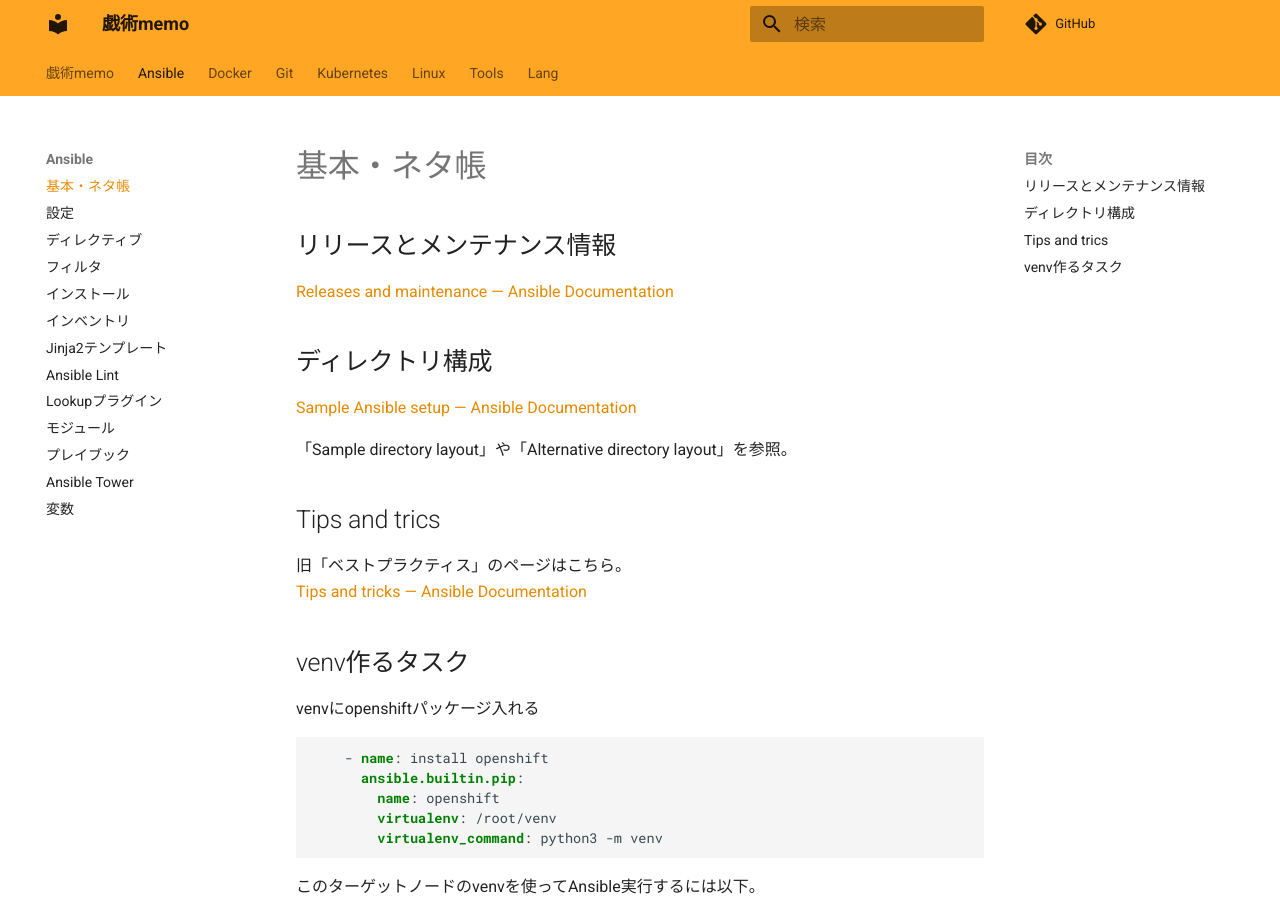
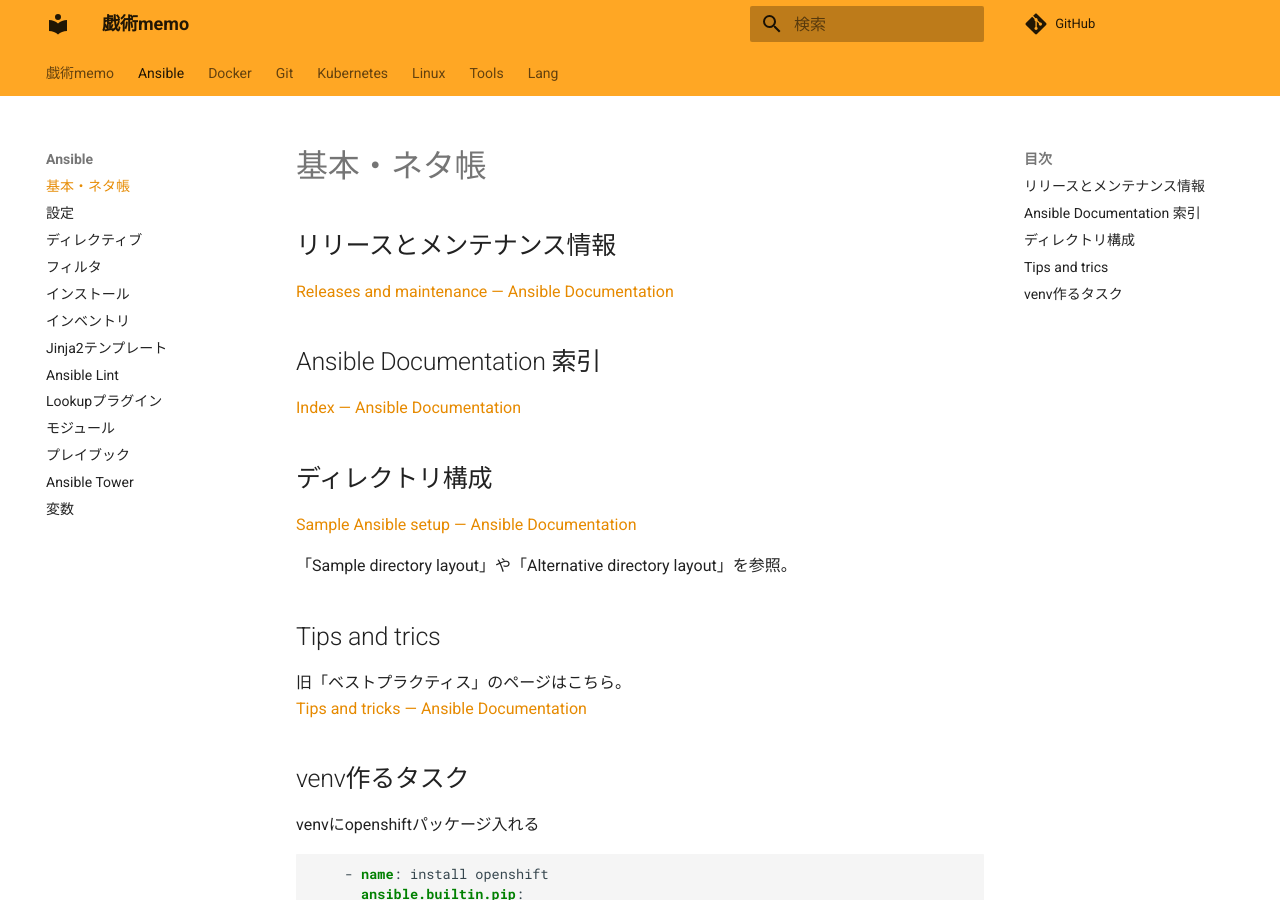
Before and after one commit to zaki-lknr/docs, an MkDocs documentation site: the page built from docs/Ansible/index.md, in a window 1280 px wide and 900 px high. Built offline with MkDocs 1.6.1 and Material for MkDocs 9.7.7, drawn with Linux system fonts in a browser that asks for light colours; comment, search, counter and statistics services are not loaded.

Commit message:
add: ansible: 索引

```diff
--- a/docs/Ansible/index.md
+++ b/docs/Ansible/index.md
@@ -3,6 +3,10 @@
 ## リリースとメンテナンス情報
 
 [Releases and maintenance — Ansible Documentation](https://docs.ansible.com/ansible/devel/reference_appendices/release_and_maintenance.html)
+
+## Ansible Documentation 索引
+
+[Index — Ansible Documentation](https://docs.ansible.com/ansible/latest/genindex.html)
 
 ## ディレクトリ構成
 
```
